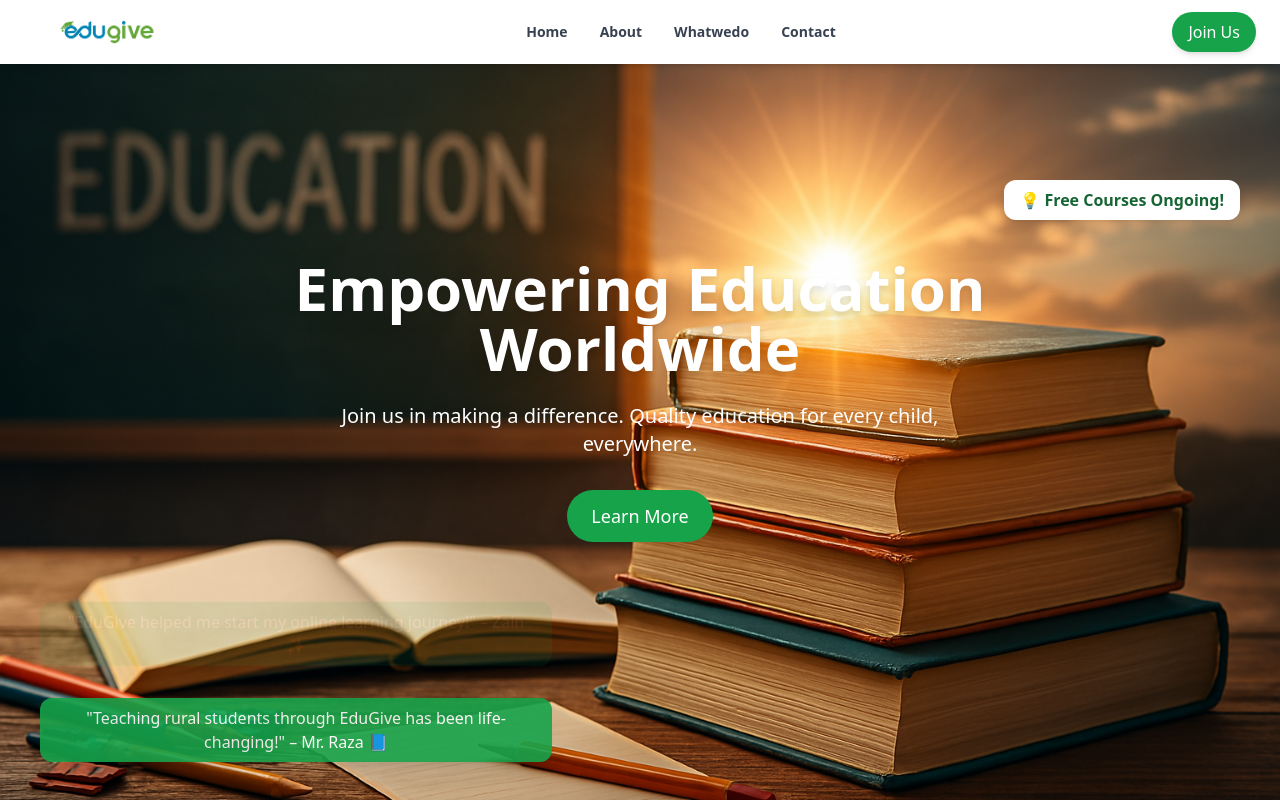
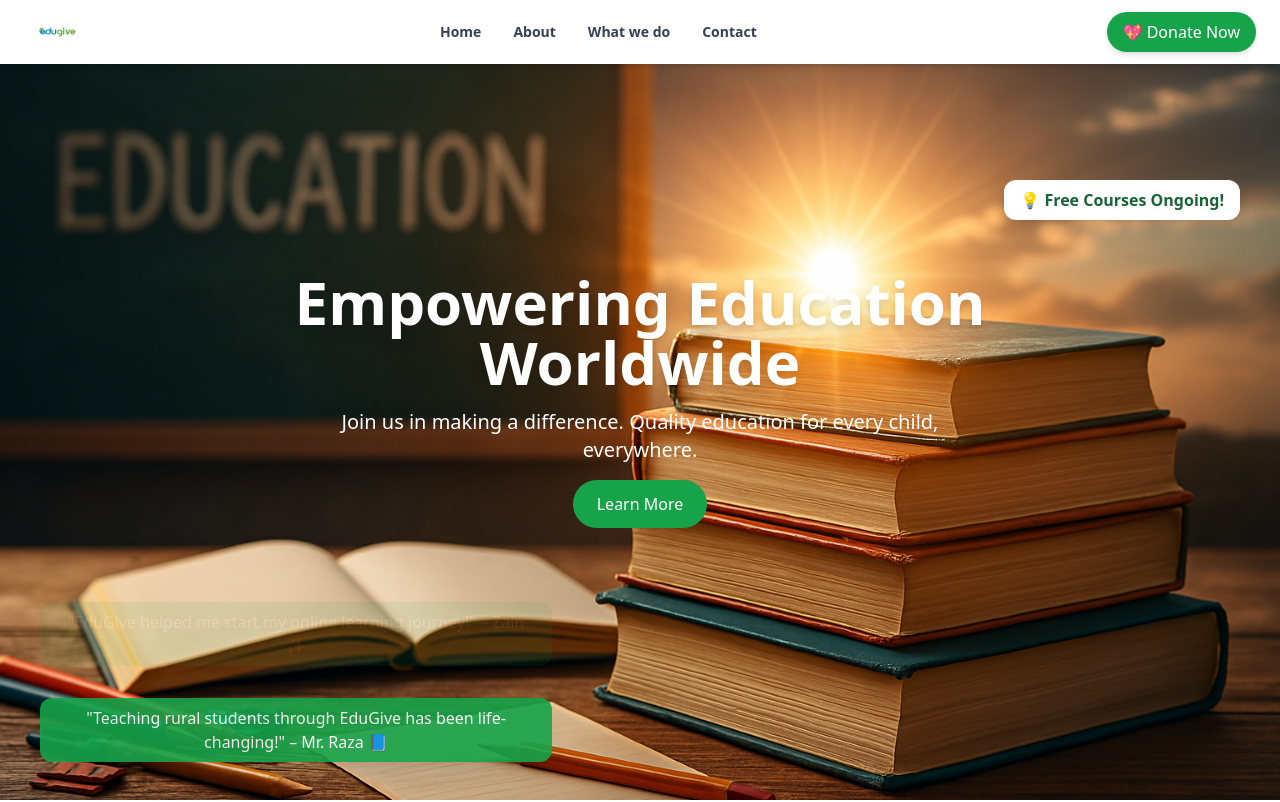
Before and after one commit to SalluMia/bilal-edu, a React (Create React App) app: page / in a window 1280 px wide. Shown: the top 802 px of the page. Built offline with nearby package versions, Linux system fonts and the light colour scheme.

Commit message:
2nd commit

```diff
--- a/src/components/Hero.js
+++ b/src/components/Hero.js
@@ -1,4 +1,3 @@
-// src/components/Hero.js
 import React, { useState, useEffect } from 'react';
 import { AnimatePresence, motion } from 'framer-motion';
 import heroImage from '../assets/hero.png';
@@ -39,15 +38,27 @@ const Hero = () => {
         transition={{ duration: 1 }}
         className="w-full max-w-4xl"
       >
-        <h1 className="text-3xl sm:text-4xl md:text-5xl lg:text-6xl font-extrabold text-white mb-6 drop-shadow-lg">
+        <h1 className="text-3xl sm:text-4xl md:text-5xl lg:text-6xl font-extrabold text-white mb-4 drop-shadow-lg">
           Empowering Education Worldwide
         </h1>
-        <p className="text-white text-sm sm:text-base md:text-lg lg:text-xl max-w-2xl mx-auto mb-8">
+        <p className="text-white text-sm sm:text-base md:text-lg lg:text-xl max-w-2xl mx-auto mb-4">
           Join us in making a difference. Quality education for every child, everywhere.
         </p>
+
+        {/* Donate Now - Mobile Only */}
+        <a
+          href="https://www.launchgood.com/v4/campaign/edu_give_cic_empowering_the_entire_community__proposal_for_funding?src=internal_discover"
+          className="block sm:hidden mb-6 px-6 py-3 bg-green-600 text-white rounded-full hover:bg-green-700 transition-all duration-300 text-sm mx-auto"
+          target="_blank"
+          rel="noopener noreferrer"
+        >
+          💖 Donate Now
+        </a>
+
+        {/* Learn More - Desktop Only */}
         <a
           href="#about"
-          className="inline-block bg-green-600 text-white px-6 py-3 rounded-full hover:bg-green-700 transition-all duration-300 text-sm sm:text-base md:text-lg"
+          className="hidden sm:inline-block bg-green-600 text-white px-6 py-3 rounded-full hover:bg-green-700 transition-all duration-300"
         >
           Learn More
         </a>
--- a/src/components/Navbar.js
+++ b/src/components/Navbar.js
@@ -9,7 +9,7 @@ const Navbar = () => {
   const [menuOpen, setMenuOpen] = useState(false);
   const menuRef = useRef();
 
-  const navItems = ["home", "about", "whatwedo", "contact"];
+  const navItems = ["home", "about", "what we do", "contact"];
 
   useEffect(() => {
     const handleClickOutside = (event) => {
@@ -34,7 +34,7 @@ const Navbar = () => {
         <motion.img
           src={logo}
           alt="EduGive Logo"
-          className="h-[100px] sm:h-[100px] w-auto object-contain"
+          className="h-[36px] sm:h-[40px] w-auto object-contain"
           initial={{ opacity: 0, scale: 0.8 }}
           animate={{ opacity: 1, scale: 1 }}
           transition={{ delay: 0.3, duration: 0.6 }}
@@ -64,22 +64,21 @@ const Navbar = () => {
           ))}
         </ul>
 
-        {/* Join Us - Desktop */}
+        {/* Donate Now - Desktop */}
         <motion.div
           className="hidden sm:flex items-center space-x-4"
           initial={{ opacity: 0, y: -10 }}
           animate={{ opacity: 1, y: 0 }}
           transition={{ delay: 0.9 }}
         >
-          <Link
-            to="contact"
-            smooth={true}
-            duration={500}
-            offset={-80}
-            className="px-4 py-2 bg-green-600 text-white rounded-full hover:bg-green-700 transition-all duration-300 shadow-md cursor-pointer text-sm md:text-base"
+          <a
+            href="https://www.launchgood.com/v4/campaign/edu_give_cic_empowering_the_entire_community__proposal_for_funding?src=internal_discover"
+            target="_blank"
+            rel="noopener noreferrer"
+            className="px-4 py-2 bg-green-600 text-white rounded-full hover:bg-green-700 transition-all duration-300 shadow-md text-sm md:text-base"
           >
-            Join Us
-          </Link>
+            💖 Donate Now
+          </a>
         </motion.div>
 
         {/* Mobile Menu Icon */}
@@ -94,7 +93,7 @@ const Navbar = () => {
       {menuOpen && (
         <div
           ref={menuRef}
-          className="fixed inset-0 bg-white/90 backdrop-blur-md flex flex-col items-center justify-center space-y-6 text-gray-800 text-xl font-semibold z-40"
+          className="fixed inset-0 bg-white/90 backdrop-blur-md flex flex-col items-center justify-center space-y-6 text-gray-800 text-xl font-semibold z-30"
         >
           {navItems.map((item) => (
             <Link
@@ -109,16 +108,6 @@ const Navbar = () => {
               {item.charAt(0).toUpperCase() + item.slice(1)}
             </Link>
           ))}
-          <Link
-            to="contact"
-            smooth={true}
-            duration={500}
-            offset={-64}
-            className="inline-block px-6 py-3 bg-green-600 text-white rounded-full hover:bg-green-700"
-            onClick={() => setMenuOpen(false)}
-          >
-            Join Us
-          </Link>
         </div>
       )}
     </motion.nav>
```
